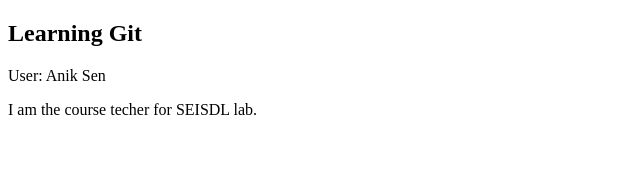
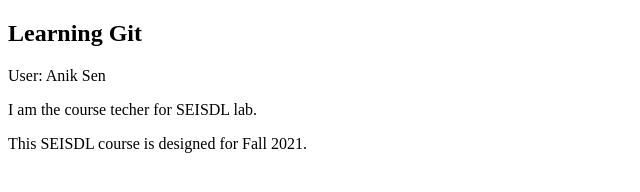
Before and after one commit to ascuetstd/seisdl, a plain HTML site: page anik.html in a window 1280 px wide. Shown: the whole page, without its empty margins (0-640 px from the left). Drawn offline with Linux system fonts and the light colour scheme.

Commit message:
add another line in anik.html file

```diff
--- a/anik.html
+++ b/anik.html
@@ -11,6 +11,7 @@
         <h2>Learning Git</h2>
         <p>User: Anik Sen</p>
         <p>I am the course techer for SEISDL lab.</p>
+        <p>This SEISDL course is designed for Fall 2021.</p>
     </div>
 </body>
 </html>
```
